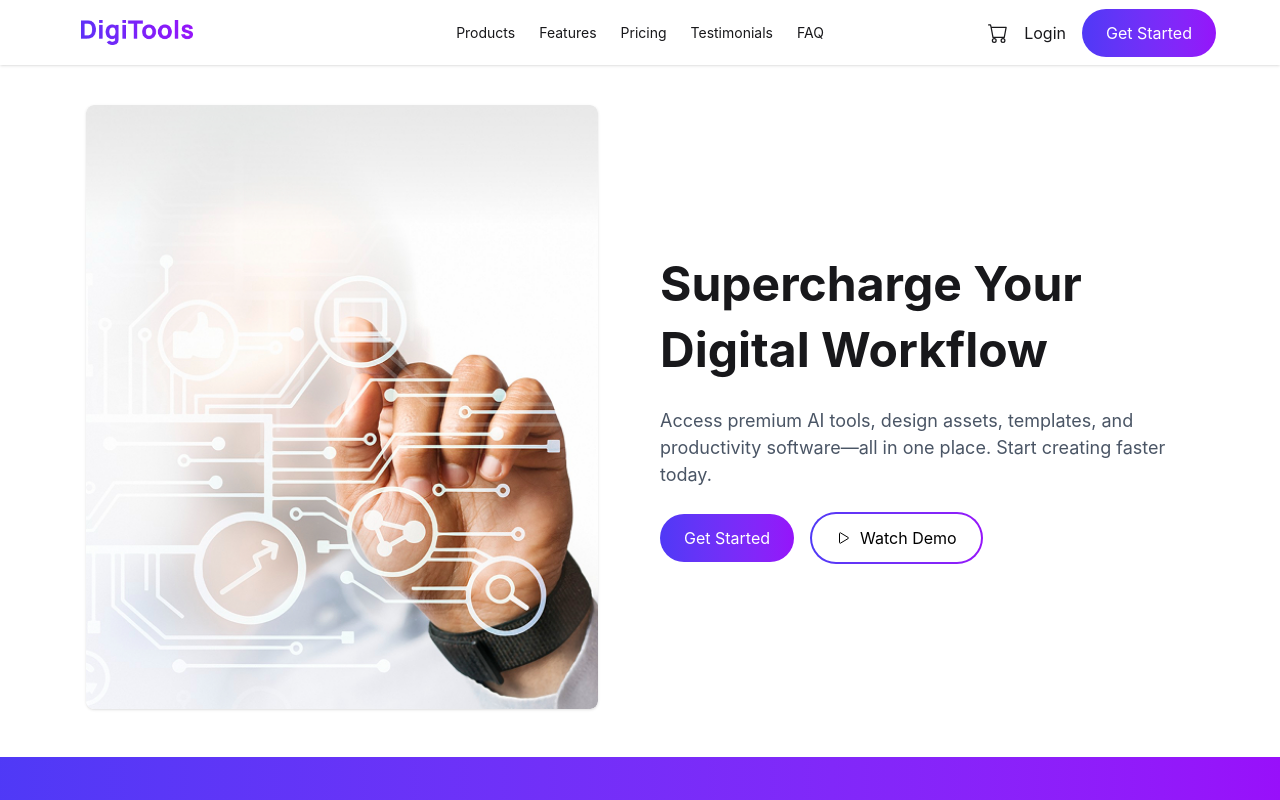
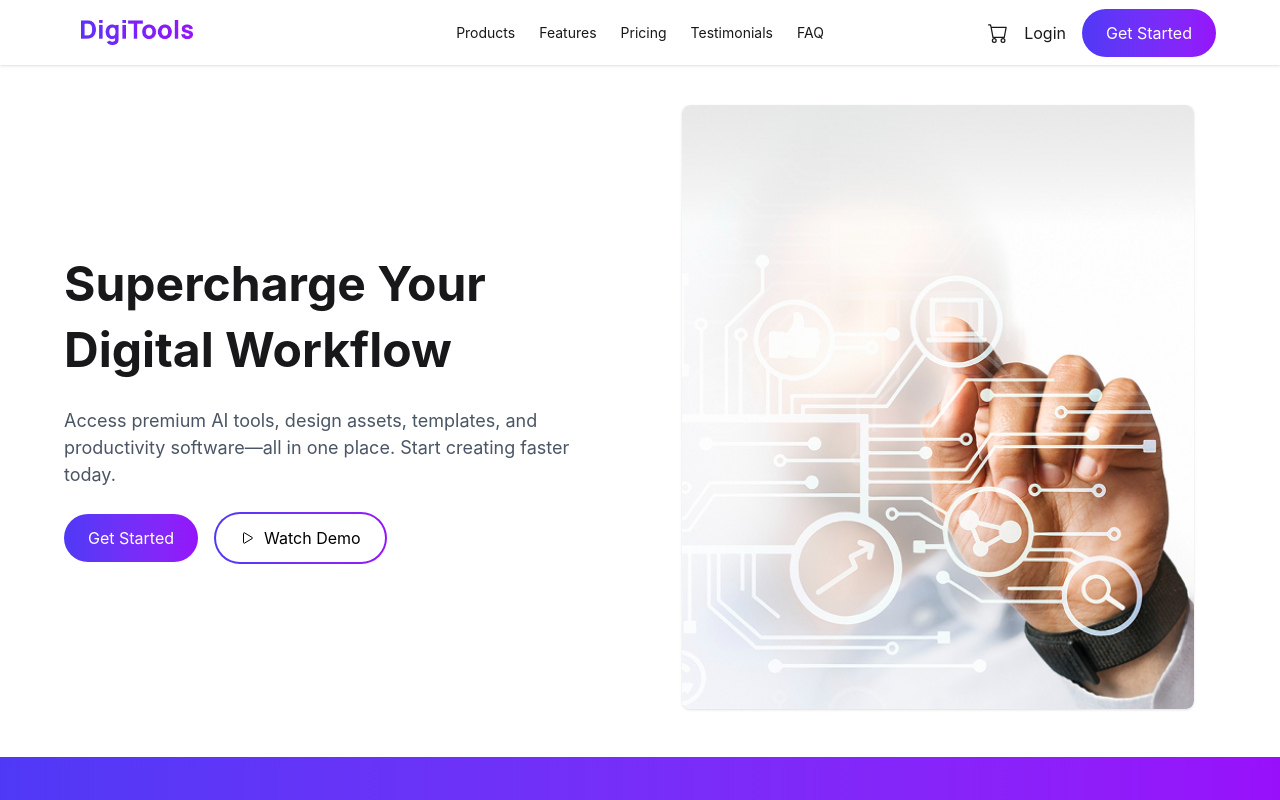
Before and after one commit to mehidealways/DigiTools, a React (Vite) app: page / in a window 1280 px wide. Shown: the top 800 px of the page. Built offline with nearby package versions, Linux system fonts and the light colour scheme.

Commit message:
Solv probelm

```diff
--- a/src/Component/HeroBody.jsx
+++ b/src/Component/HeroBody.jsx
@@ -3,7 +3,7 @@
 const HeroBody = () => {
   return (
     <div className="px-4 sm:px-6 lg:px-16 mt-10">
-      <div className="flex flex-col lg:flex-row items-center justify-between gap-10">
+      <div className="flex flex-col lg:flex-row-reverse items-center justify-between gap-10">
         {/* Image */}
         <div className="w-full lg:w-1/2 flex justify-center">
           <img
--- a/src/Component/NavBar.jsx
+++ b/src/Component/NavBar.jsx
@@ -1,4 +1,4 @@
-import React from 'react';
+
 import { BsCart } from 'react-icons/bs';
 
 const NavBar = () => {
@@ -28,7 +28,7 @@
 
             <ul
               tabIndex={0}
-              className="menu menu-sm dropdown-content mt-3 z-[1] p-2 shadow bg-base-100 rounded-box w-52"
+              className="menu menu-sm dropdown-content mt-3 z-1 p-2 shadow bg-base-100 rounded-box w-52"
             >
               <li>
                 <a>Products</a>
```
